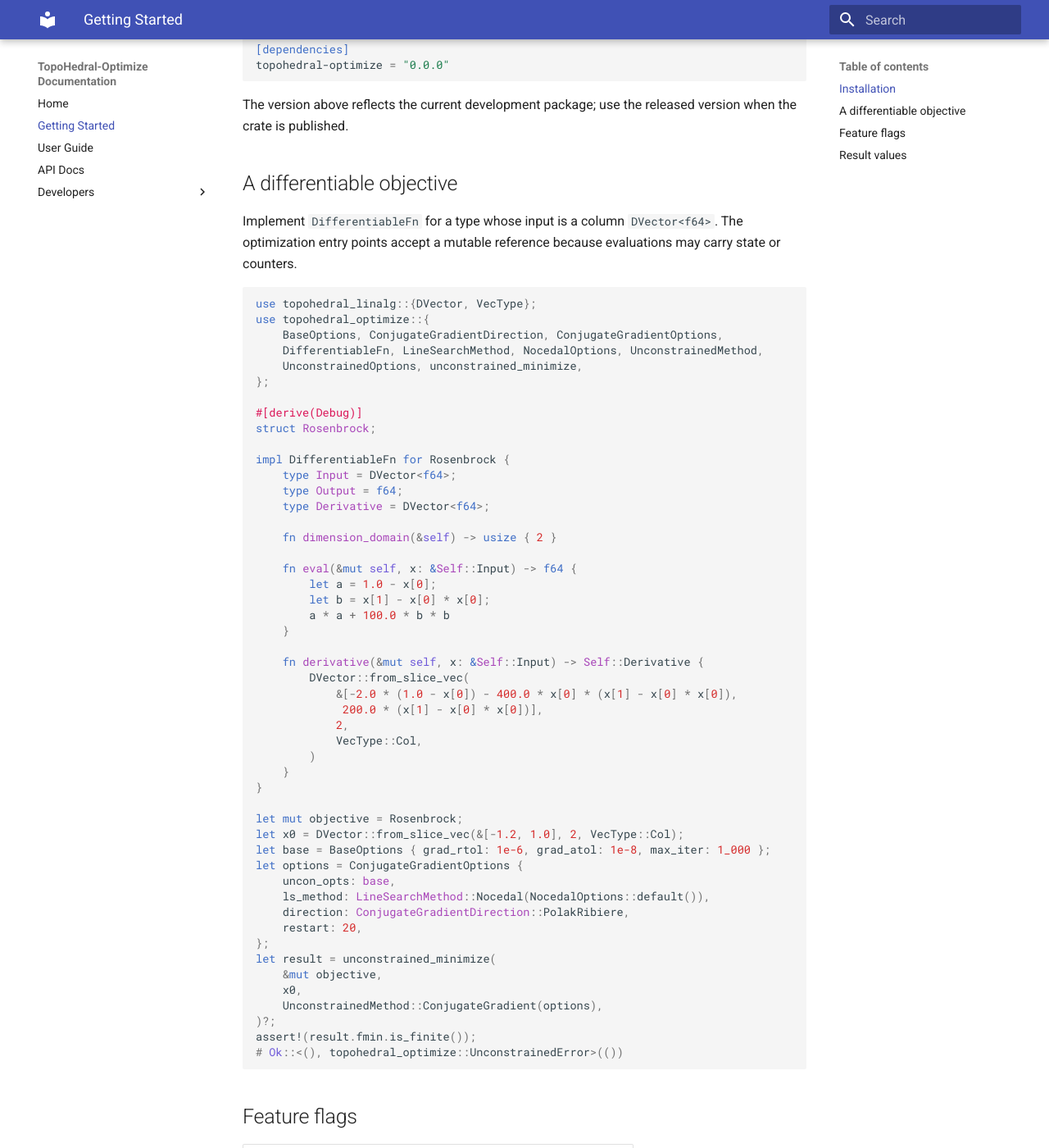
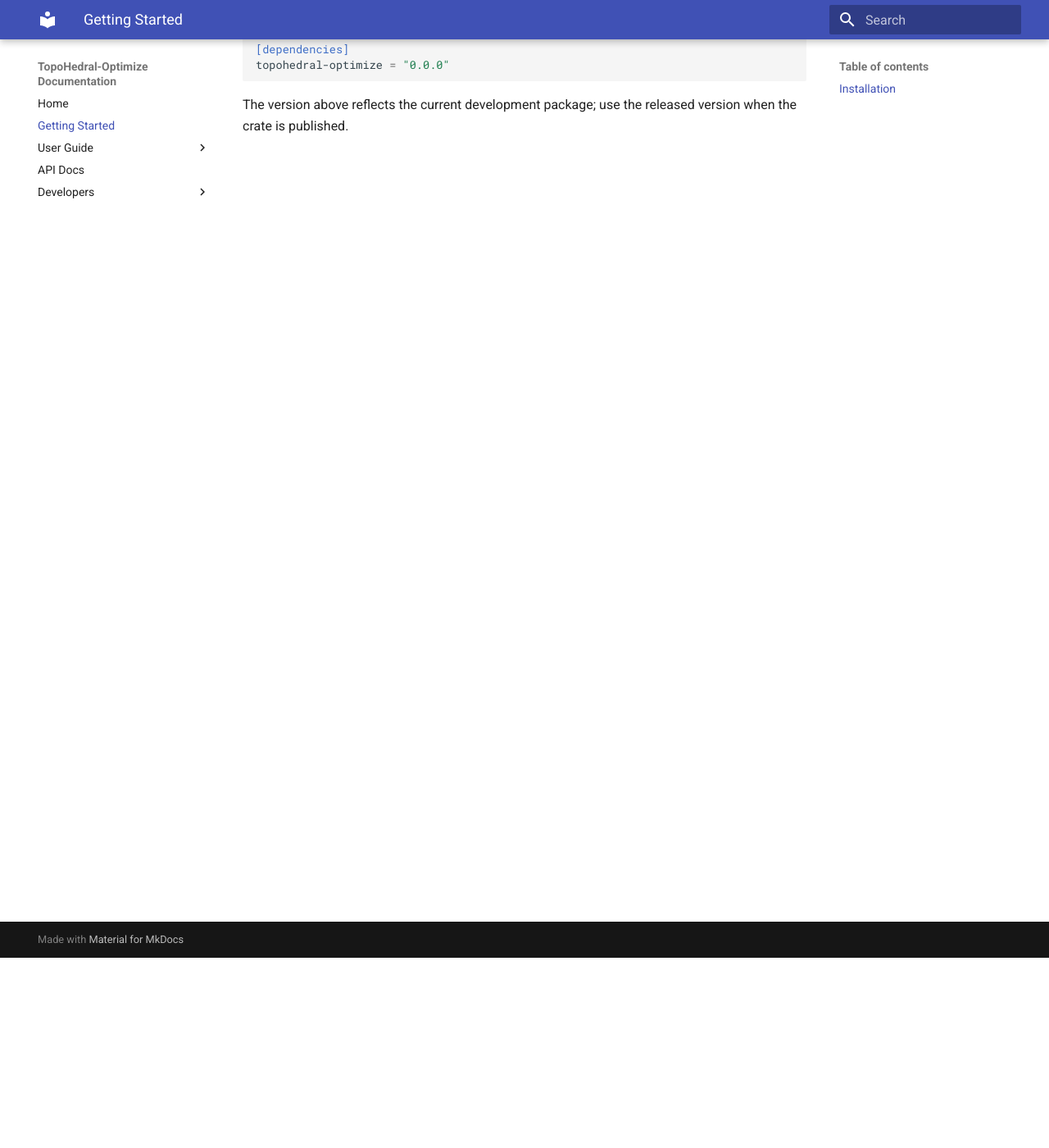
Before and after one commit to TopoHedralLabs/topohedral-optimize, an MkDocs documentation site: the page built from docs/website/docs/getting-started.md, in a window 1280 px wide and 1400 px high, scrolled down 232 px. Shown: the whole window at 82% size. Built offline with MkDocs 1.6.1 and Material for MkDocs 9.7.7, drawn with Linux system fonts in a browser that asks for light colours; the version menu is left out; some of the changed text lies outside the part shown.

````diff
--- a/docs/website/docs/getting-started.md
+++ b/docs/website/docs/getting-started.md
@@ -11,73 +11,3 @@ topohedral-optimize = "0.0.0"
 
 The version above reflects the current development package; use the released
 version when the crate is published.
-
-## A differentiable objective
-
-Implement `DifferentiableFn` for a type whose input is a column `DVector<f64>`.
-The optimization entry points accept a mutable reference because evaluations may
-carry state or counters.
-
-```rust
-use topohedral_linalg::{DVector, VecType};
-use topohedral_optimize::{
-    BaseOptions, ConjugateGradientDirection, ConjugateGradientOptions,
-    DifferentiableFn, LineSearchMethod, NocedalOptions, UnconstrainedMethod,
-    UnconstrainedOptions, unconstrained_minimize,
-};
-
-#[derive(Debug)]
-struct Rosenbrock;
-
-impl DifferentiableFn for Rosenbrock {
-    type Input = DVector<f64>;
-    type Output = f64;
-    type Derivative = DVector<f64>;
-
-    fn dimension_domain(&self) -> usize { 2 }
-
-    fn eval(&mut self, x: &Self::Input) -> f64 {
-        let a = 1.0 - x[0];
-        let b = x[1] - x[0] * x[0];
-        a * a + 100.0 * b * b
-    }
-
-    fn derivative(&mut self, x: &Self::Input) -> Self::Derivative {
-        DVector::from_slice_vec(
-            &[-2.0 * (1.0 - x[0]) - 400.0 * x[0] * (x[1] - x[0] * x[0]),
-             200.0 * (x[1] - x[0] * x[0])],
-            2,
-            VecType::Col,
-        )
-    }
-}
-
-let mut objective = Rosenbrock;
-let x0 = DVector::from_slice_vec(&[-1.2, 1.0], 2, VecType::Col);
-let base = BaseOptions { grad_rtol: 1e-6, grad_atol: 1e-8, max_iter: 1_000 };
-let options = ConjugateGradientOptions {
-    uncon_opts: base,
-    ls_method: LineSearchMethod::Nocedal(NocedalOptions::default()),
-    direction: ConjugateGradientDirection::PolakRibiere,
-    restart: 20,
-};
-let result = unconstrained_minimize(
-    &mut objective,
-    x0,
-    UnconstrainedMethod::ConjugateGradient(options),
-)?;
-assert!(result.fmin.is_finite());
-# Ok::<(), topohedral_optimize::UnconstrainedError>(())
-```
-
-## Feature flags
-
-| Flag | Effect |
-|---|---|
-| `enable_trace` | Enables structured tracing through `topohedral-tracing`. |
-
-## Result values
-
-Every successful minimization returns a `ScalarReturns` or `VectorReturns` value.
-The result contains the minimizer (`xmin`), objective value (`fmin`), convergence
-reason, iteration count, and function/derivative evaluation counts.
--- a/docs/website/mkdocs.yml
+++ b/docs/website/mkdocs.yml
@@ -2,6 +2,8 @@ site_name: TopoHedral-Optimize Documentation
 site_url: https://topohedrallabs.github.io/topohedral-optimize/
 theme:
   name: material
+  features:
+    - navigation.indexes
 
 markdown_extensions:
   - admonition
@@ -27,7 +29,11 @@ extra:
 nav:
   - Home: index.md
   - Getting Started: getting-started.md
-  - User Guide: user-guide.md
+  - User Guide:
+      - user-guide/index.md
+      - Examples:
+          - Quartic Functions: user-guide/examples/quartic-functions.md
+          - Inequality Constraints: user-guide/examples/inequality-constraints.md
   - API Docs: api/
   - Developers:
       - Overview: developers/index.md
````
Also changed, not shown: docs/website/docs/index.md (+1 -1 lines), docs/website/docs/user-guide/examples/inequality-constraints.md (added, +81 -0 lines), docs/website/docs/user-guide/examples/quartic-functions.md (added, +56 -0 lines), docs/website/docs/user-guide/index.md (renamed from docs/website/docs/user-guide.md, +4 -140 lines).
